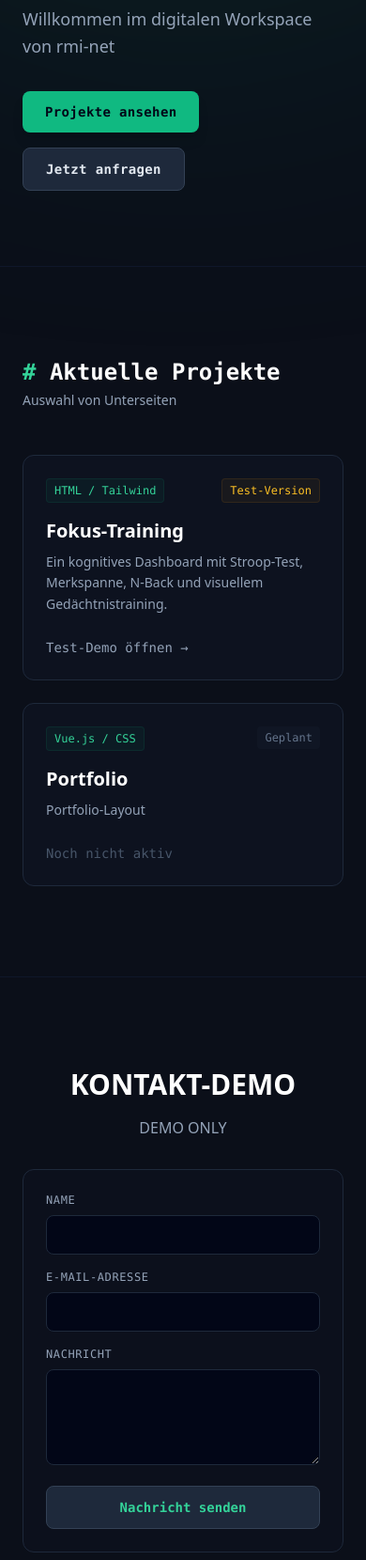
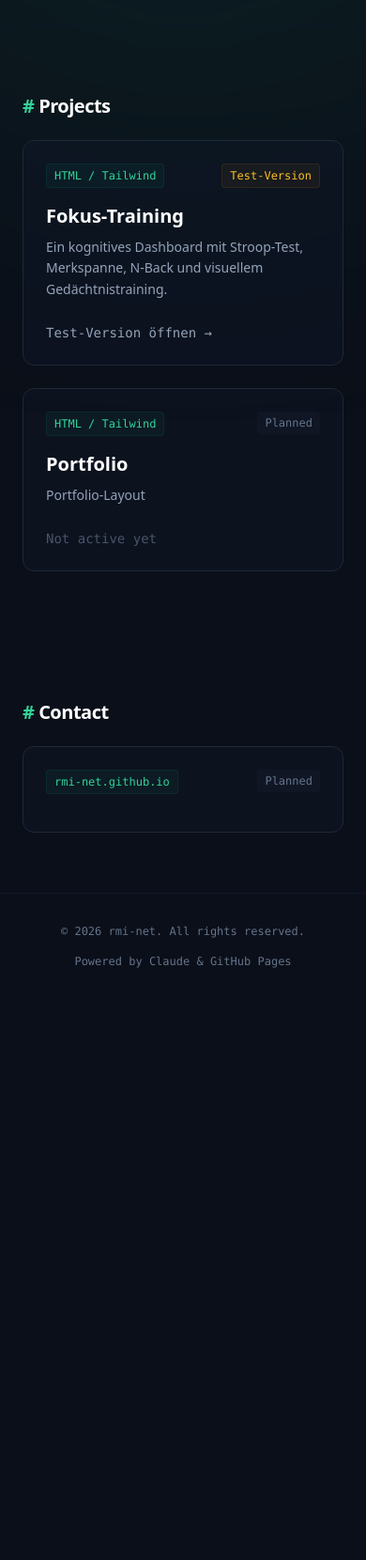
Before and after one commit to rmi-net/rmi-net.github.io, a plain HTML site: page index.html in a window 390 px wide. Shown: the part 340-2000 px from the top of the page at 94% size. After the commit the page ends 1403 px from the top, so only its background shows below. Drawn offline with nearby package versions, Linux system fonts and the light colour scheme.

Commit message:
Update index.html

```diff
--- a/index.html
+++ b/index.html
@@ -1,65 +1,45 @@
 <!DOCTYPE html>
-<html lang="de">
+<html lang="en">
 <head>
     <meta charset="UTF-8">
     <meta name="viewport" content="width=device-width, initial-scale=1.0">
-    <title>rmi-net</title>
-    <!-- Zuverlässiges Tailwind CSS v3 Script für sofortiges Laden -->
+    <title>RMI-NET</title>
+    <!-- TAILWIND CSS v3 -->
     <script src="https://cdn.tailwindcss.com"></script>
 </head>
 <body class="bg-[#0b0f19] text-slate-200 min-h-screen flex flex-col font-sans antialiased relative overflow-x-hidden">
 
-    <!-- Hintergrund-Glow -->
+    <!-- BACKGROUND GLOW -->
     <div class="absolute top-[-10%] left-1/2 -translate-x-1/2 w-[800px] h-[600px] bg-emerald-500/10 blur-[150px] rounded-full pointer-events-none"></div>
 
-    <!-- NAVIGATION -->
-    <header class="w-full max-w-6xl mx-auto px-6 py-6 flex justify-between items-center relative z-10">
-        <div class="text-xl font-bold tracking-wider text-emerald-400 font-mono">
-            rmi-net<span class="text-slate-500">.github.io</span>
-        </div>
-        <nav class="flex gap-6 text-sm font-mono text-slate-400">
-            <a href="#projekte" class="hover:text-emerald-400 transition-colors">/ projekte</a>
-            <a href="#kontakt" class="hover:text-emerald-400 transition-colors">/ kontakt</a>
-        </nav>
-    </header>
+    <!-- HEADER-NAVIGATION -->
 
-    <!-- HERO SEKTION -->
-    <main class="flex-grow w-full max-w-6xl mx-auto px-6 flex flex-col justify-center py-20 relative z-10">
+    <!-- HERO SECTION -->
+    <main class="w-full max-w-6xl mx-auto px-6 flex flex-col justify-center pt-24 pb-12 relative z-10">
         <div class="max-w-3xl">
             <span class="px-3 py-1 text-xs font-semibold tracking-widest text-emerald-400 uppercase bg-emerald-500/10 border border-emerald-500/20 rounded-full font-mono">
                 Development & Design
             </span>
-            <h1 class="text-4xl sm:text-6xl font-black tracking-tight text-white mt-6 mb-6 leading-tight">
+            <h1 class="text-2xl sm:text-4xl font-black tracking-tight text-white mt-6 mb-6 leading-tight">
                 Powered by Claude<br>
                 & <span class="text-emerald-400">GitHub Pages</span>.
             </h1>
             <p class="text-slate-400 text-lg sm:text-xl max-w-xl leading-relaxed mb-8">
-                Willkommen im digitalen Workspace von rmi-net
+                Welcome to the digital workspace of RMI-NET
             </p>
-            <div class="flex flex-wrap gap-4">
-                <a href="#projekte" class="px-6 py-3 bg-emerald-500 hover:bg-emerald-600 text-slate-950 font-semibold rounded-lg font-mono transition-all text-sm tracking-wide shadow-lg">
-                    Projekte ansehen
-                </a>
-                <a href="#kontakt" class="px-6 py-3 bg-slate-800 hover:bg-slate-700 text-slate-200 border border-slate-700 font-semibold rounded-lg font-mono transition-all text-sm tracking-wide">
-                    Jetzt anfragen
-                </a>
-            </div>
         </div>
     </main>
 
-    <!-- PROJEKT SEKTION -->
-    <section id="projekte" class="w-full max-w-6xl mx-auto px-6 py-24 border-t border-slate-900 relative z-10">
-        <div class="mb-12">
-            <h2 class="text-2xl font-bold text-white font-mono">
-                <span class="text-emerald-400">#</span> Aktuelle Projekte
-            </h2>
-            <p class="text-slate-400 text-sm mt-1">Auswahl von Unterseiten</p>
-        </div>
+    <!-- PROJECT SECTION -->
+    <section id="projects" class="w-full max-w-6xl mx-auto px-6 pt-12 pb-16 border-t border-slate-900/60 relative z-10">
+        <h1 class="text-xl sm:text-3xl font-black tracking-tight text-emerald-400 my-6 leading-tight">
+        # <span class="text-white">Projects</span>
+        </h1>
 
-        <!-- Projekt-Grid -->
+        <!-- PROJECT-GRID -->
         <div class="grid grid-cols-1 md:grid-cols-2 gap-6">
 
-            <!-- Projekt 1 (Training) -->
+            <!-- PROJECT 1 (Training) -->
             <div class="bg-slate-900/40 border border-slate-800 rounded-xl p-6 hover:border-emerald-500/30 transition-all flex flex-col justify-between group">
                 <div>
                     <div class="flex justify-between items-start mb-4">
@@ -72,16 +52,16 @@
                     </p>
                 </div>
                 <a href="./training/" class="text-sm font-mono text-slate-400 hover:text-white flex items-center gap-1 mt-auto">
-                    Test-Demo öffnen &rarr;
+                    Test-Version öffnen &rarr;
                 </a>
             </div>
 
-            <!-- Projekt 2 -->
+            <!-- PROJECT 2 (Portfolio) -->
             <div class="bg-slate-900/40 border border-slate-800 rounded-xl p-6 hover:border-emerald-500/30 transition-all flex flex-col justify-between group">
                 <div>
                     <div class="flex justify-between items-start mb-4">
-                        <span class="text-xs font-mono text-emerald-400 bg-emerald-500/5 px-2 py-1 border border-emerald-500/10 rounded">Vue.js / CSS</span>
-                        <span class="text-xs font-mono text-slate-500 bg-slate-800/20 px-2 py-1 rounded">Geplant</span>
+                        <span class="text-xs font-mono text-emerald-400 bg-emerald-500/5 px-2 py-1 border border-emerald-500/10 rounded">HTML / Tailwind</span>
+                        <span class="text-xs font-mono text-slate-500 bg-slate-800/20 px-2 py-1 rounded">Planned</span>
                     </div>
                     <h3 class="text-xl font-bold text-white mb-2 group-hover:text-emerald-400 transition-colors">Portfolio</h3>
                     <p class="text-slate-400 text-sm leading-relaxed mb-6">
@@ -89,57 +69,34 @@
                     </p>
                 </div>
                 <span class="text-sm font-mono text-slate-600 flex items-center gap-1 mt-auto cursor-not-allowed">
-                    Noch nicht aktiv
+                    Not active yet
                 </span>
             </div>
 
         </div>
     </section>
 
-    <!-- KONTAKT SEKTION -->
-    <section id="kontakt" class="w-full max-w-3xl mx-auto px-6 py-24 border-t border-slate-900 relative z-10 text-center">
-        <h2 class="text-3xl font-black text-white mb-4">KONTAKT-DEMO</h2>
-        <p class="text-slate-400 mb-8 max-w-md mx-auto">
-            DEMO ONLY
-        </p>
-
-        <form id="contactForm" class="text-left space-y-4 max-w-lg mx-auto bg-slate-900/20 p-6 rounded-xl border border-slate-800">
-            <div>
-                <label class="block text-xs font-mono text-slate-400 uppercase tracking-wider mb-2">Name</label>
-                <input type="text" required class="w-full bg-slate-950 border border-slate-800 rounded-lg px-4 py-2.5 text-slate-200 focus:outline-none focus:border-emerald-500 text-sm">
+    <!-- CONTACT SECTION -->
+    <section id="contact" class="w-full max-w-6xl mx-auto px-6 pt-12 pb-16 border-t border-slate-900/60 relative z-10">
+        <h1 class="text-xl sm:text-3xl font-black tracking-tight text-emerald-400 my-6 leading-tight">
+        # <span class="text-white">Contact</span>
+        </h1>
+        <!-- CONTACT-GRID -->
+        <div class="grid grid-cols-1 md:grid-cols-2 gap-6">
+            <!-- CONTACT 1 -->
+            <div class="bg-slate-900/40 border border-slate-800 rounded-xl p-6 hover:border-emerald-500/30 transition-all flex flex-col justify-between group">
+                <div class="flex justify-between items-start mb-4">
+                    <span class="text-xs font-mono text-emerald-400 bg-emerald-500/5 px-2 py-1 border border-emerald-500/10 rounded"> rmi-net.github.io</span>
+                    <span class="text-xs font-mono text-slate-500 bg-slate-800/20 px-2 py-1 rounded">Planned</span>
+                </div>
             </div>
-            <div>
-                <label class="block text-xs font-mono text-slate-400 uppercase tracking-wider mb-2">E-Mail-Adresse</label>
-                <input type="email" required class="w-full bg-slate-950 border border-slate-800 rounded-lg px-4 py-2.5 text-slate-200 focus:outline-none focus:border-emerald-500 text-sm">
-            </div>
-            <div>
-                <label class="block text-xs font-mono text-slate-400 uppercase tracking-wider mb-2">Nachricht</label>
-                <textarea required rows="4" class="w-full bg-slate-950 border border-slate-800 rounded-lg px-4 py-2.5 text-slate-200 focus:outline-none focus:border-emerald-500 text-sm"></textarea>
-            </div>
-            <button type="submit" class="w-full py-3 bg-slate-800 hover:bg-slate-700 text-emerald-400 font-mono font-semibold rounded-lg text-sm transition-all border border-slate-700">
-                Nachricht senden
-            </button>
-        </form>
-        <div id="successMessage" class="hidden max-w-lg mx-auto mt-4 p-4 bg-emerald-500/10 border border-emerald-500/20 text-emerald-400 text-sm rounded-lg font-mono">
-            ✓ Danke! Die Nachricht wurde erfolgreich übermittelt.
         </div>
     </section>
 
     <!-- FOOTER -->
     <footer class="w-full max-w-6xl mx-auto px-6 py-8 border-t border-slate-900 flex flex-col sm:flex-row justify-between items-center gap-4 text-xs font-mono text-slate-500 relative z-10">
-        <div>&copy; 2026 rmi-net. Alle Rechte vorbehalten.</div>
+        <div>&copy; 2026 rmi-net. All rights reserved.</div>
         <div>Powered by Claude & GitHub Pages</div>
     </footer>
-
-    <!-- Formular-Logik -->
-    <script>
-        document.getElementById('contactForm').addEventListener('submit', function(e) {
-            e.preventDefault();
-            this.reset();
-            const msg = document.getElementById('successMessage');
-            msg.classList.remove('hidden');
-            setTimeout(() => msg.classList.add('hidden'), 5000);
-        });
-    </script>
 </body>
 </html>
```
